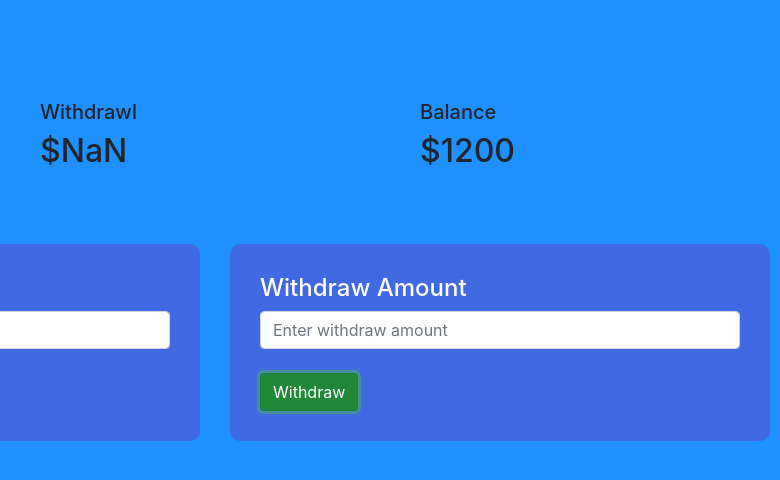
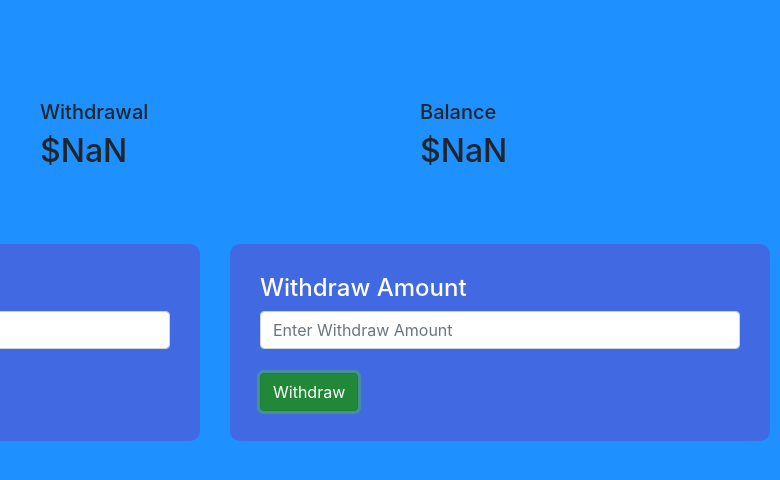
Before and after one commit to princeAkash1/DepositAndWithdraw, a plain HTML site: page index.html in a window 1280 px wide. Both pictures are taken after a click on the button "Withdraw". Shown: the full height of the page, 425-1205 px from the left. Drawn offline with nearby package versions, Linux system fonts and the light colour scheme.

Commit message:
Update index.html

```diff
--- a/index.html
+++ b/index.html
@@ -6,22 +6,21 @@
 <title>Deposit or Withdraw balance with Javascript</title>
 <link rel="stylesheet" href="../bootstrap-5.3.2-dist/css/bootstrap.min.css"/>
 <style>
-        body{
+body {
     margin: 0%;
     padding-top: 100px;
     background-color: dodgerblue;
 }
 
-.submitArea{
+.submitArea {
     padding: 30px;
     margin-top: 50px;
     border-radius: 10px;
-    /* box-shadow: 4px 4px gray; */
     color: white;
     background-color: royalblue;
+}
 
-}
-.accountArea{
+.accountArea {
     margin-top: 5%;
 }
 
@@ -43,19 +42,13 @@
     padding: 20px;
     border-radius: 10px;
 }
-
-
 </style>
 </head>
 <body>
 <div id="accountArea">
-      <!-- Id is used to apply styles for a single unique HTML element. -->
     <div class="container">
-        <!-- Class is used to apply styles to a group of HTML elements -->
         <div class="row">
             <div class="col-lg-4 mb-3">
-            <!-- represents a column that spans 4 grid columns on large devices
-                    (screens equal to or greater than 992 pixels in width). -->
                 <div class="depositStatus">
                     <h5>Deposit</h5>
                     <h2>$<span id="currentDeposit">00</span></h2>
@@ -63,14 +56,14 @@
             </div>
             <div class="col-lg-4 mb-3">
                 <div class="withDrawStatus">
-              <h5>Withdrawl</h5>
+                    <h5>Withdrawal</h5>
                     <h2>$<span id="currentWithdraw">00</span></h2>
                 </div>
             </div>
             <div class="col-lg-4 mb-3">
                 <div class="balanceStatus">
                     <h5>Balance</h5>
-              <h2>$<span id="balanceStatus">1200</span></h2>
+                    <h2>$<span id="currentBalance">1200</span></h2>
                 </div>
             </div>
         </div>
@@ -98,7 +91,7 @@
                         id="withdrawAmount"
                         type="text"
                         class="form-control"
-                placeholder="Enter withdraw amount"
+                        placeholder="Enter Withdraw Amount"
                     /><br />
                     <button id="withdrawBtn" class="btn btn-success">
                         Withdraw
@@ -108,53 +101,42 @@
         </div>
     </div>
 </div>
-  </body>
-  <script >
-    //depost button Handler
+
+<script>
+// Deposit button Handler
 const depositBtn = document.getElementById('depositBtn');
-depositBtn.addEventListener('click' ,function(){
-   const depositStringToInt =  getInputNumber("depositAmount");
-   updateSpan("currentDeposit" ,depositStringToInt);
-   updateSpan("currentBalance",depositStringToInt);
+depositBtn.addEventListener('click' , function() {
+    const depositStringToInt = getInputNumber("depositAmount");
+    updateSpan("currentDeposit", depositStringToInt);
+    updateSpan("currentBalance", depositStringToInt);
     document.getElementById('depositAmount').value ="";
+});
 
-})
-
-//withdraw button handler
+// Withdraw button handler
 const withdrawBtn = document.getElementById('withdrawBtn');
-withdrawBtn.addEventListener('click',function(){
+withdrawBtn.addEventListener('click', function() {
     const withdrawNumber =  getInputNumber("withdrawAmount");
-   updateSpan("currentWithdraw",withdrawNumber)
+    updateSpan("currentWithdraw", withdrawNumber);
     updateSpan("currentBalance", -1 * withdrawNumber);
     document.getElementById('withdrawAmount').value="";
+});
 
-
-})
-
-
-
-
-function getInputNumber(idName){
-    debugger
+function getInputNumber(idName) {
     const amount =  document.getElementById(idName).value;
     const amountNumber = parseFloat(amount);
     return amountNumber;
 }
 
-function updateSpan(idName,addedNumber){
+function updateSpan(idName, addedNumber) {
     const current = document.getElementById(idName).innerText;
-    const currentStringToInt = parseFloat(current);
+    let currentStringToInt = parseFloat(current);
     if (isNaN(currentStringToInt)) {
         currentStringToInt = 0; // Set to 0 if not a number
     }
 
-
-    const total = currentStringToInt+addedNumber;
+    const total = currentStringToInt + addedNumber;
     document.getElementById(idName).innerText = total;
-
-
 }
-
 </script>
-
+</body>
 </html>
```
Lines whose indentation alone changed are shown as unchanged.
